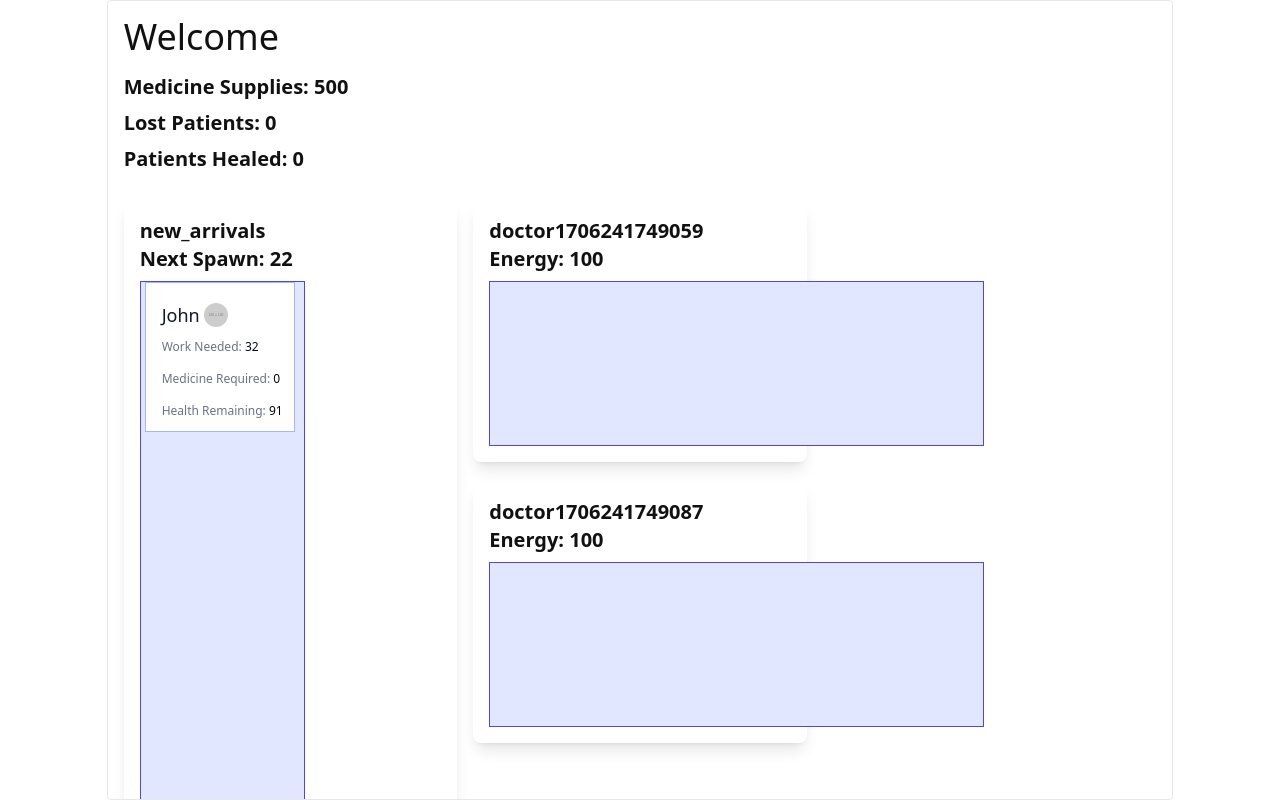
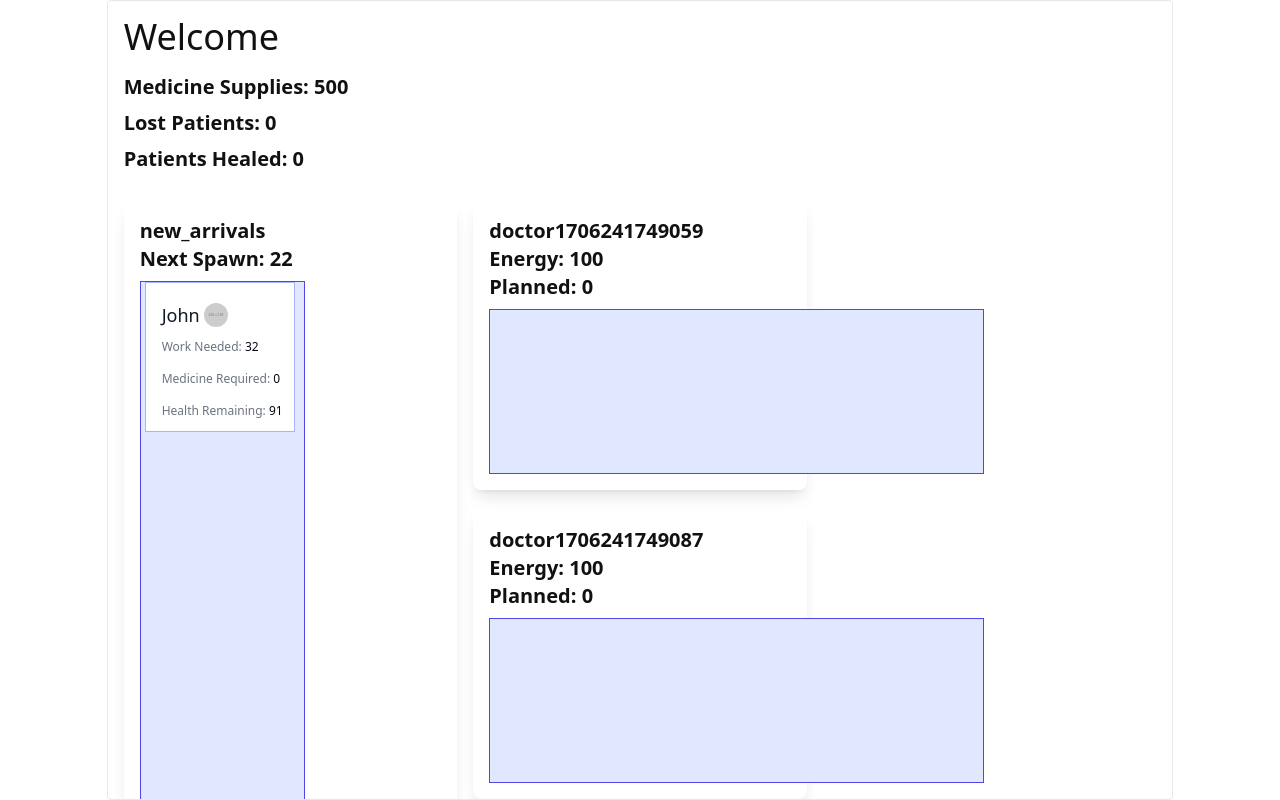
Before and after one commit to gabeochoa/hsp, a React (Vite) app: page / in a window 1280 px wide. Built offline with nearby package versions, Linux system fonts and the light colour scheme.

Commit message:
impact - show amount of energy planned

```diff
--- a/src/Tray.tsx
+++ b/src/Tray.tsx
@@ -145,9 +145,26 @@ function Card({ item, tray_id }: { item: Entity; tray_id: number }) {
 }
 
 function TrayExtra({ tray }: { tray: Entity }) {
+  const istray: IsTray = tray.get<IsTray>('IsTray');
+
   if (tray.has('IsDoctor')) {
     const isdoc: IsDoctor = tray.get<IsDoctor>('IsDoctor');
-    return <div>Energy: {isdoc.energy}</div>;
+
+    const planned_energy = istray.cards.reduce((prev: number, card: Entity) => {
+      return (
+        prev + card.get<HasAffliction>('HasAffliction').affliction.ticks_needed
+      );
+    }, 0);
+
+    return (
+      <div>
+        <p>Energy: {isdoc.energy}</p>
+        <p>Planned: {planned_energy}</p>
+        {planned_energy - isdoc.energy > 0 && (
+          <p>Deficit: {isdoc.energy - planned_energy}</p>
+        )}
+      </div>
+    );
   }
   if (tray.has('IsNewArrivals')) {
     const isnewarr: IsNewArrivals = tray.get<IsNewArrivals>('IsNewArrivals');
```
